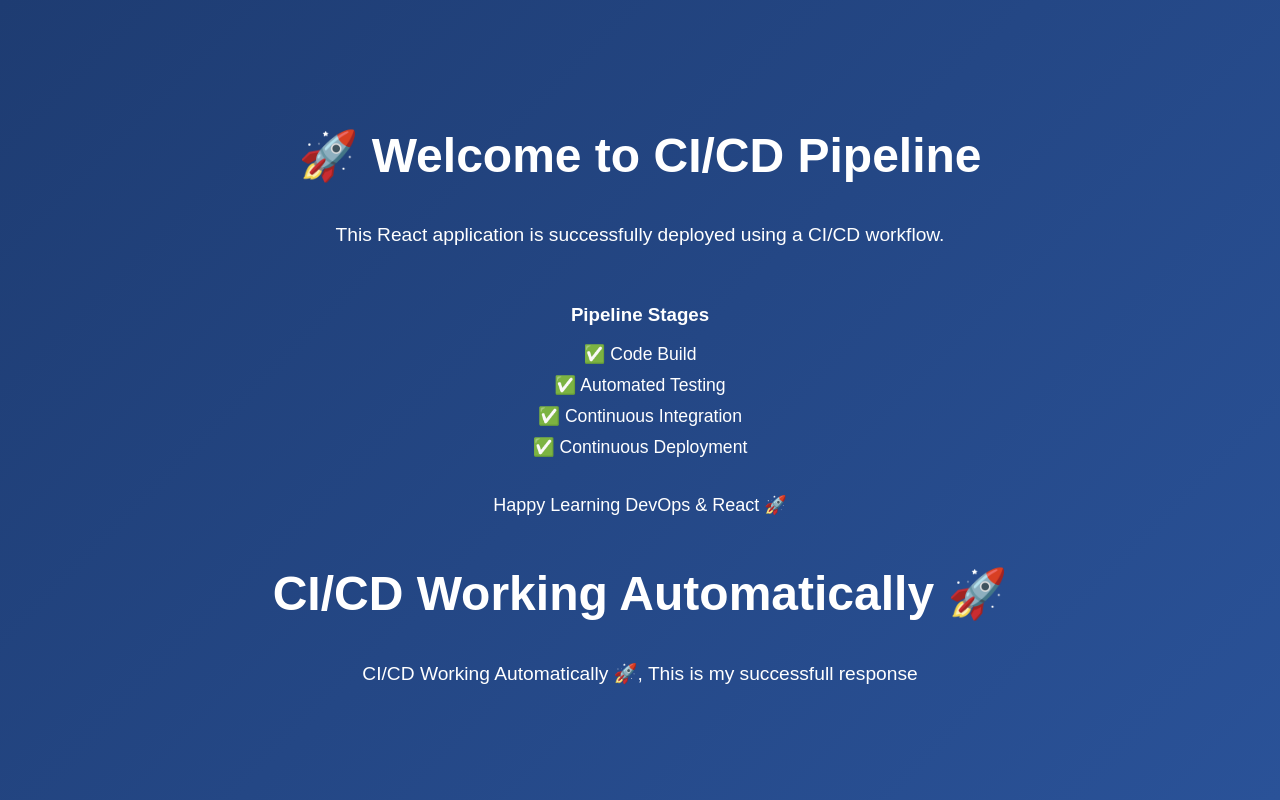
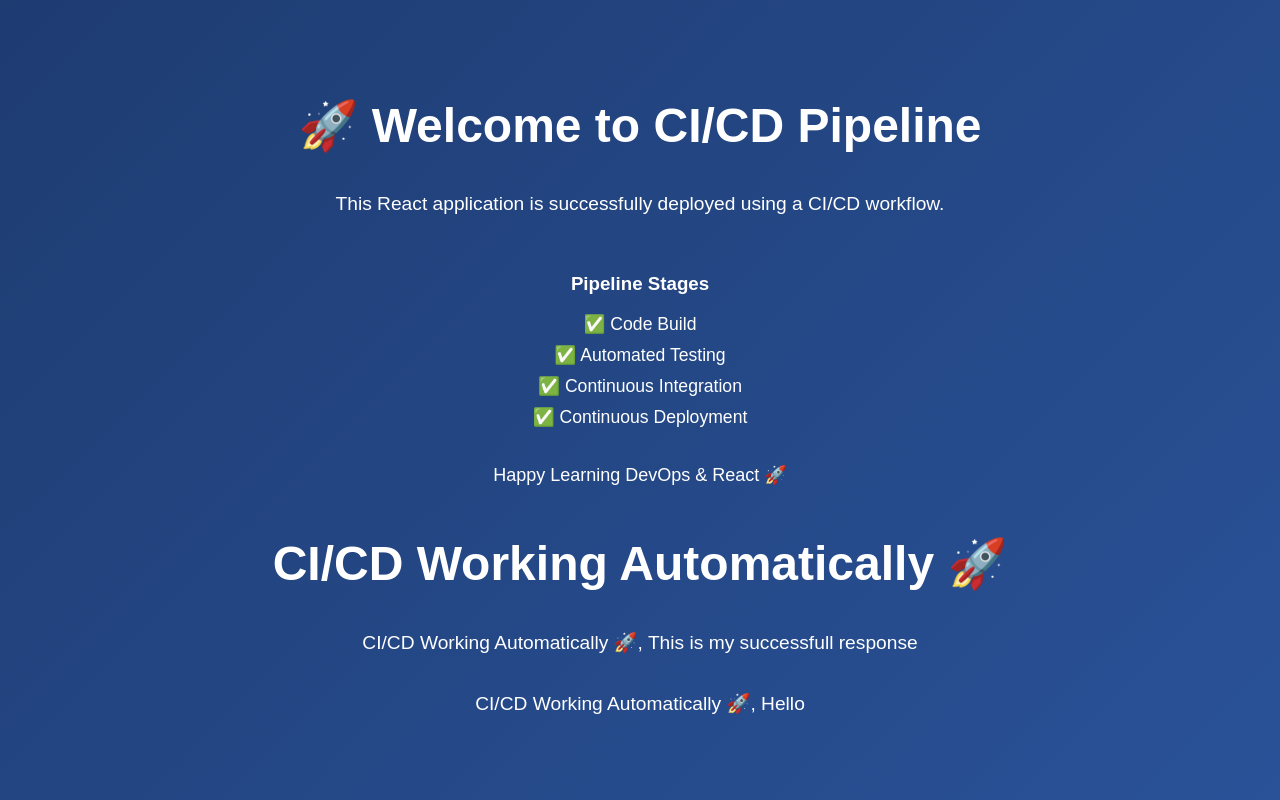
Before and after one commit to kunda03/CICD-aws-project, a React (Create React App) app: page / in a window 1280 px wide. Built offline with nearby package versions, Linux system fonts and the light colour scheme.

Commit message:
Testing of cicd pipeline

```diff
--- a/src/App.js
+++ b/src/App.js
@@ -26,6 +26,8 @@
 
         <h1>CI/CD Working Automatically 🚀</h1>
         <p>CI/CD Working Automatically 🚀, This is my successfull response</p>
+
+         <p>CI/CD Working Automatically 🚀, Hello</p>
       </header>
     </div>
   );
```
